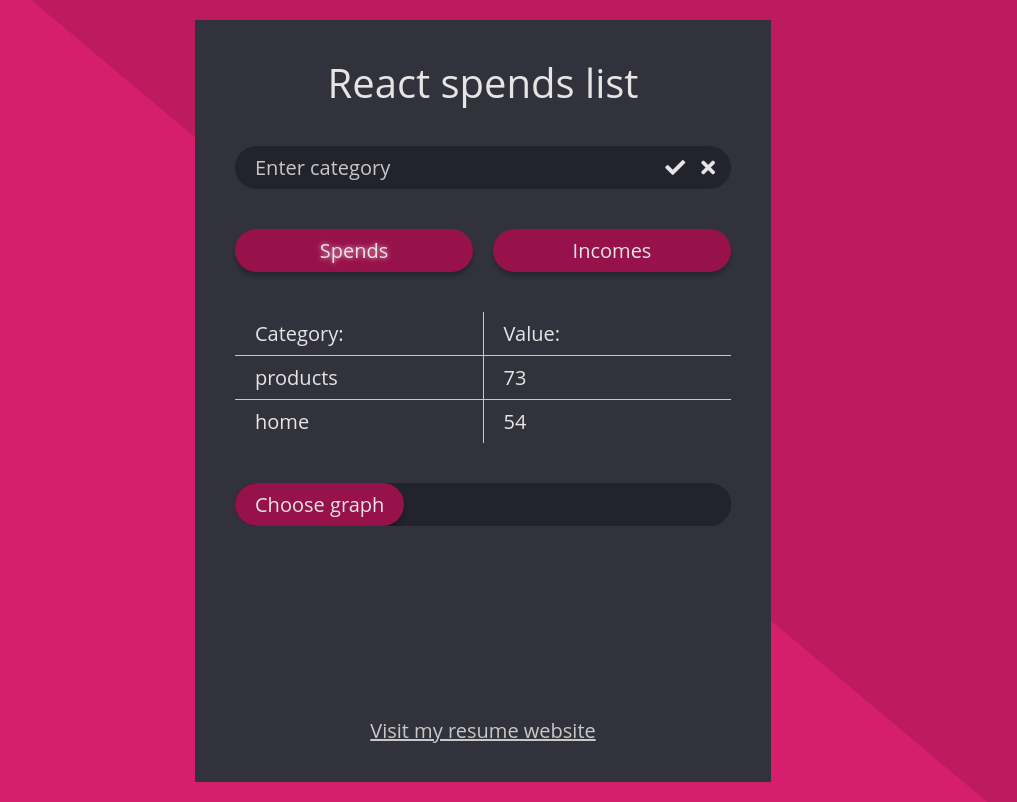
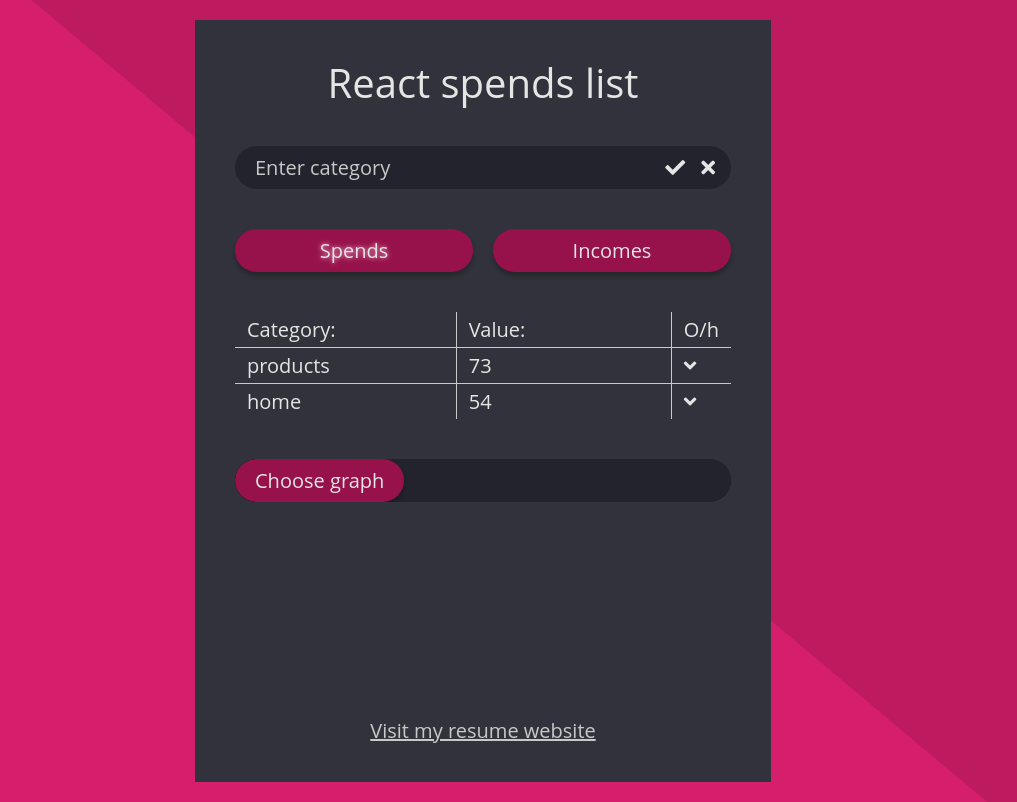
Before and after one commit to fav757/react_spends_list, a React (Create React App) app: page / in a window 1280 px wide. Shown: the whole page, without its empty margins (157-1174 px from the left). Built offline with nearby package versions, Linux system fonts and the light colour scheme.

Commit message:
add icon to expand category info

```diff
--- a/src/components/DataTable/DataTable.js
+++ b/src/components/DataTable/DataTable.js
@@ -16,11 +16,11 @@ const StyledTable = styled.table`
   }
 
   td {
-    padding: 0.5rem 1rem;
+    padding: 0.3rem 0.6rem;
     width: 50%;
   }
 
-  td:first-child {
+  td:not(:last-child) {
     border-right: 1px solid #c8c8c8;
   }
 
@@ -43,16 +43,24 @@ function CellList(props) {
 function TableRow(props) {
   const [expand, setExpand] = useState(true);
   const handleClick = () => setExpand(!expand);
+  const arrowTransform = expand ? '0' : '180';
 
   return (
     <tr>
       <td>{props.title}</td>
-      <td onClick={handleClick}>
+      <td>
         {expand ? (
           props.data.reduce((a, b) => a + b.amount, 0)
         ) : (
           <CellList data={props.data} />
         )}
+      </td>
+      <td>
+        <i
+          style={{ transform: `rotate(${arrowTransform}deg)` }}
+          onClick={handleClick}
+          className='fas fa-angle-down'
+        ></i>
       </td>
     </tr>
   );
@@ -73,6 +81,7 @@ function DataTable() {
         <tr>
           <td>Category:</td>
           <td>Value:</td>
+          <td>O/h</td>
         </tr>
       </thead>
       <tbody>{rows}</tbody>
```
